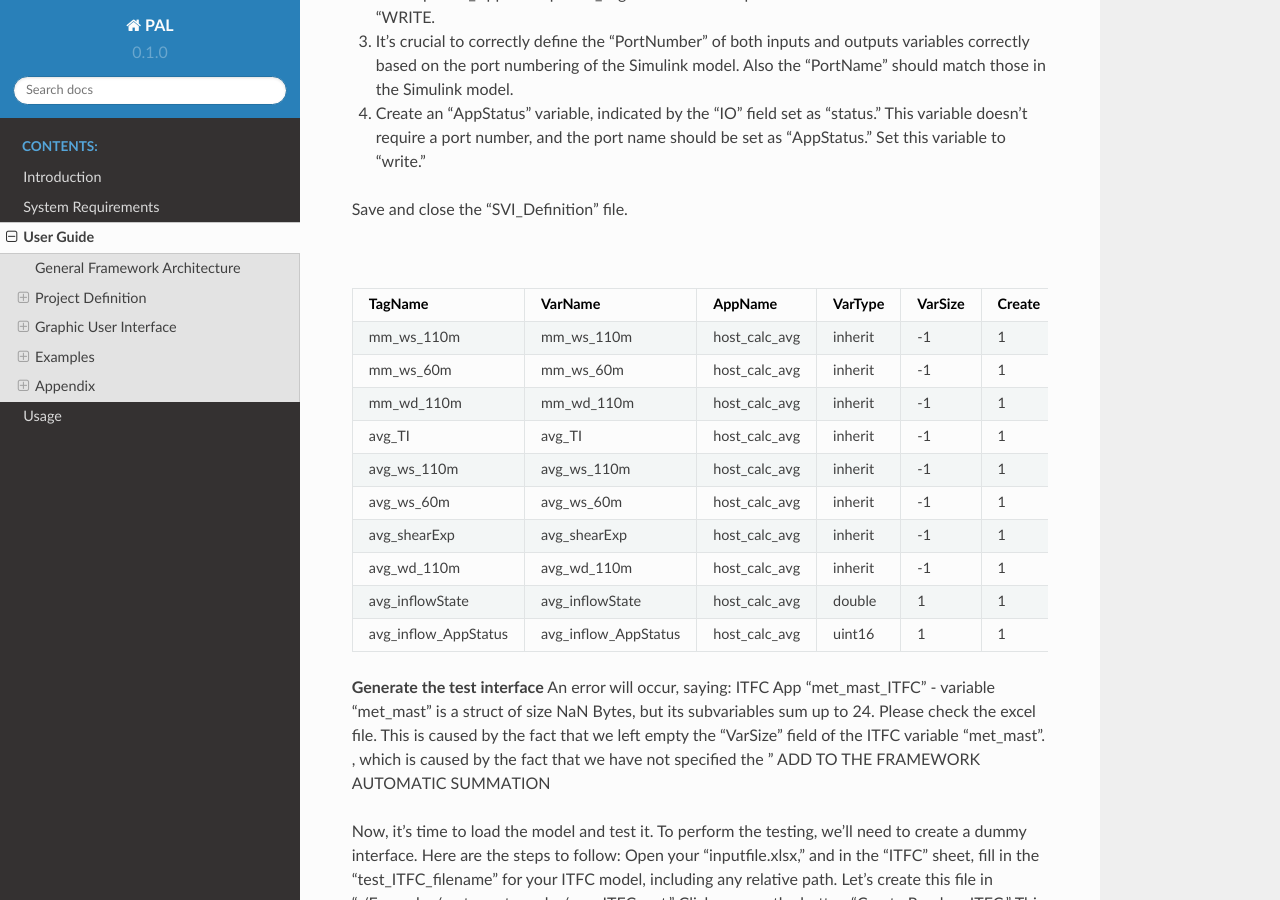
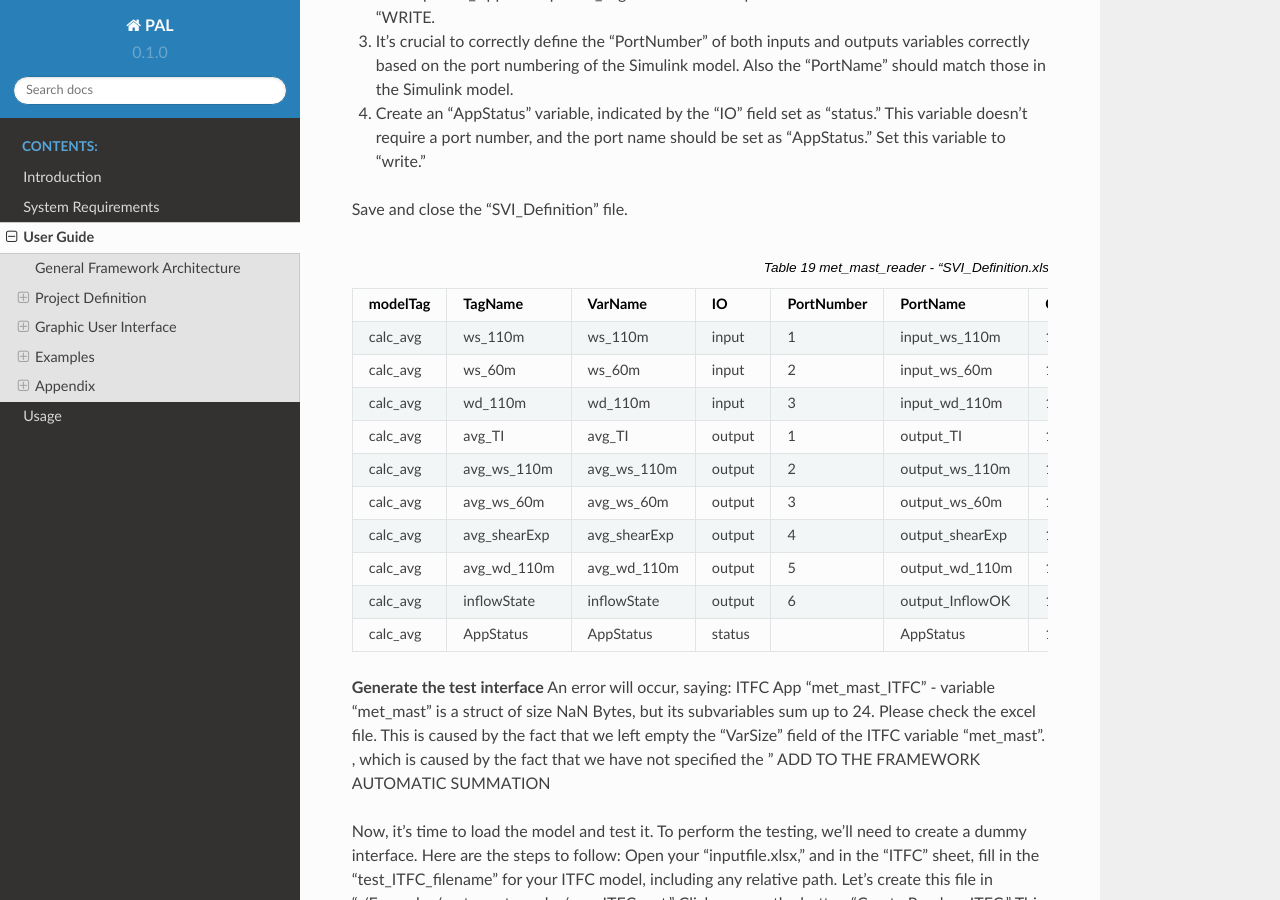
Before and after one commit to TUMLWE/PAL, a Sphinx documentation site: the page built from docs/source/user_guide.rst, in a window 1280 px wide and 900 px high, scrolled down 18872 px. Built offline with Sphinx 7.4.7 and the Read the Docs theme 2.0.0, drawn with Linux system fonts in a browser that asks for light colours.

Commit message:
docs update

```diff
--- a/docs/source/user_guide.rst
+++ b/docs/source/user_guide.rst
@@ -218,9 +218,9 @@
 Save and close the “SVI_Definition” file.
 
 .. csv-table::  met_mast_reader - "SVI_Definition.xlsx" - SUBMODELS
-   :file: SVI_Definition_host_mmreader.csv
+   :file: SVI_Definition_sm_mmreader.csv
    :header-rows: 1
-   :name: SVI_Definition_host_mmreader
+   :name: SVI_Definition_sm_mmreader
 
 
 **Generate the test interface**
```
